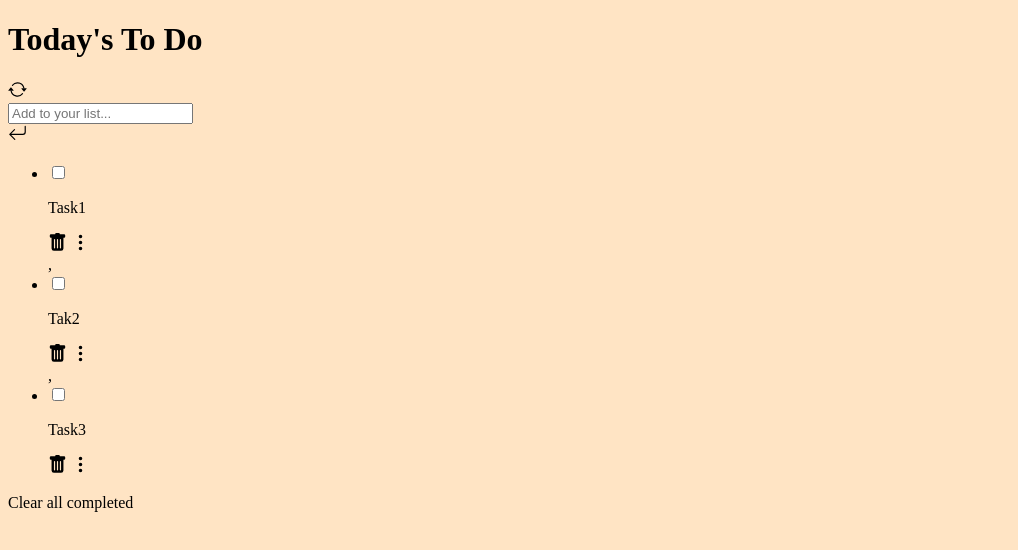
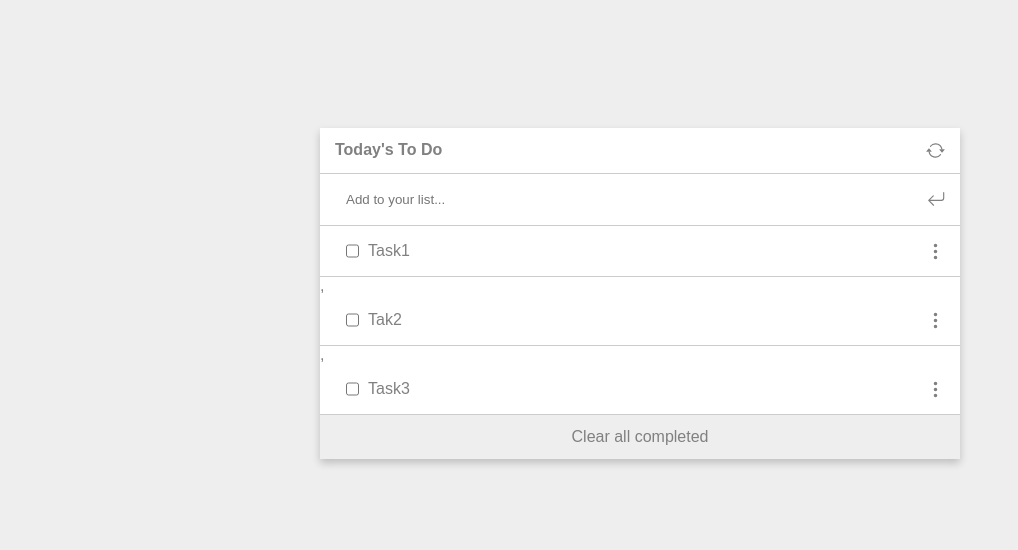
Before and after one commit to AbdimulhinYussuf3675/To_Do_List, a website built with webpack: page src/index.html in a window 1280 px wide. Shown: the whole page, without its empty margins (0-1018 px from the left). Built offline with nearby package versions, Linux system fonts and the light colour scheme.

Commit message:
Modified trhe page

```diff
--- a/src/style.css
+++ b/src/style.css
@@ -1,3 +1,96 @@
+* {
+  padding: 0;
+  margin: 0;
+  box-sizing: border-box;
+}
+
 body {
-  background-color: bisque;
+  background: #eee;
+  font-family: 'Poppins', sans-serif;
+  color: gray;
 }
+
+.wrapper {
+  background: #fff;
+  box-shadow: 0 4px 8px 0 rgba(0, 0, 0, 0.2);
+}
+
+.todo-title,
+.todo-input,
+.todo-list ul li {
+  display: flex;
+  justify-content: space-between;
+  border-bottom: 1px solid #ccc;
+  padding-inline: 15px;
+}
+
+.todo-list ul li {
+  padding-block: 5px;
+}
+
+.todo-title h1 {
+  font-size: 1em;
+}
+
+svg {
+  align-self: center;
+  cursor: pointer;
+}
+
+#todo-form {
+  width: 100%;
+}
+
+.checkbox {
+  cursor: pointer;
+}
+
+.trash-icon {
+  display: none;
+}
+
+#todo-form input {
+  width: 90%;
+  padding-inline: 11px;
+  padding-block: 5px;
+  border: none;
+}
+
+#todo-form input:focus {
+  outline: none;
+}
+
+.todo-input .form-icon,
+.list-icon {
+  width: 5%;
+}
+
+.todo-title,
+.delete,
+.todo-input {
+  padding-block: 13px;
+}
+
+.delete {
+  background-color: #eee;
+  color: gray;
+  text-align: center;
+  cursor: pointer;
+}
+
+.list-item {
+  display: flex;
+  justify-content: flex-start;
+  gap: 9px;
+  width: 90%;
+  padding: 11px;
+  border: none;
+}
+
+@media all and  (min-width: 768px) {
+  .wrapper {
+    margin: auto;
+    margin-top: 10%;
+    width: 50%;
+  }
+}
```
